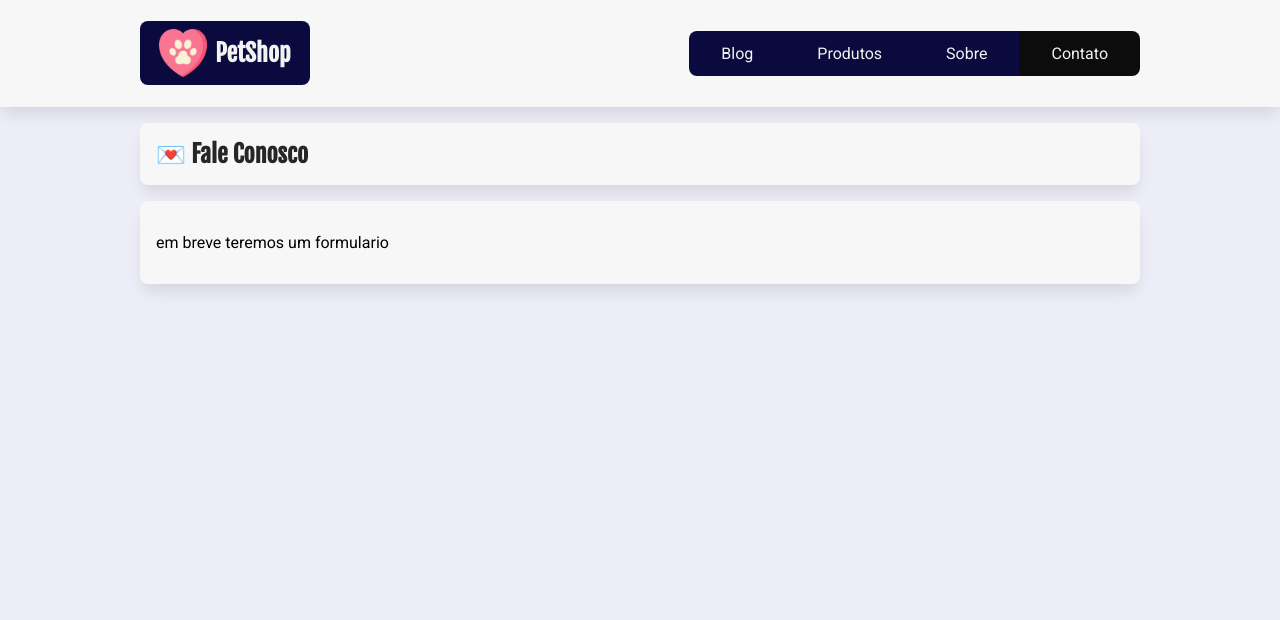
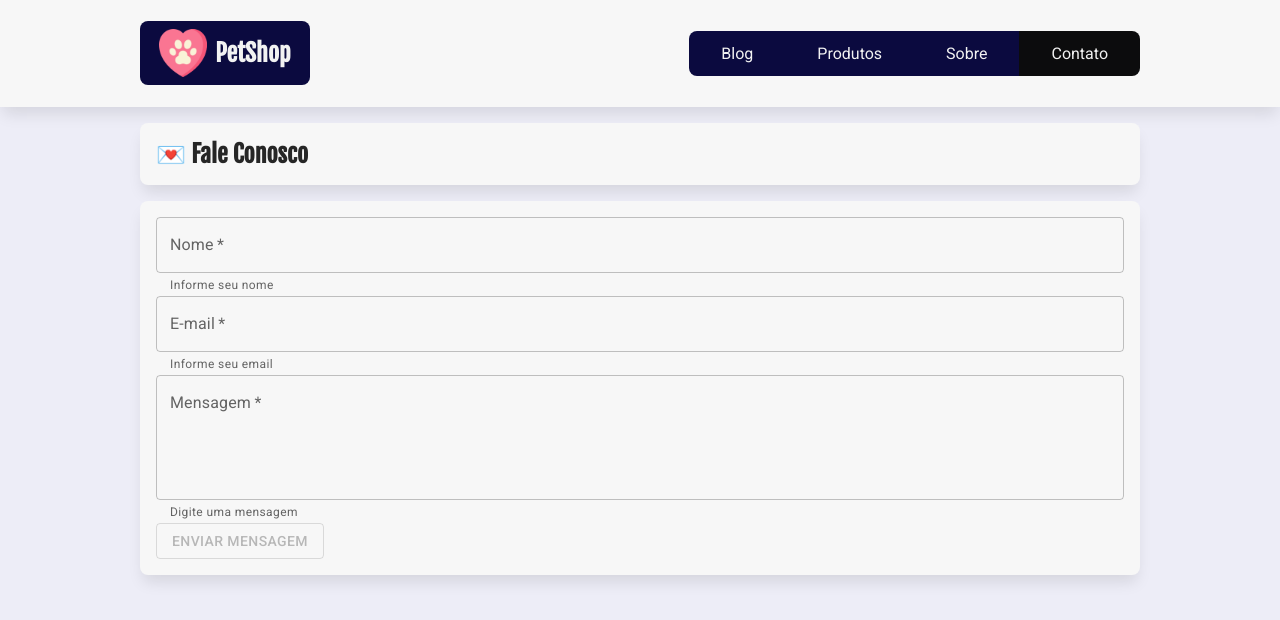
Before and after one commit to guilhermessanto/petshop-guilherme, a React (Create React App) app: page /contato in a window 1280 px wide. Shown: the top 620 px of the page. Built offline with nearby package versions, Linux system fonts and the light colour scheme.

Commit message:
form basico

```diff
--- a/package.json
+++ b/package.json
@@ -3,6 +3,9 @@
   "version": "0.1.0",
   "private": true,
   "dependencies": {
+    "@emotion/react": "^11.10.5",
+    "@emotion/styled": "^11.10.5",
+    "@mui/material": "^5.10.11",
     "@testing-library/jest-dom": "^5.16.5",
     "@testing-library/react": "^13.4.0",
     "@testing-library/user-event": "^13.5.0",
--- a/public/index.html
+++ b/public/index.html
@@ -8,6 +8,10 @@
     <meta name="description" content="Exemplo de SPA com React" />
     <link rel="apple-touch-icon" href="%PUBLIC_URL%/favicon.png" />
     <link rel="manifest" href="%PUBLIC_URL%/manifest.json" />
+    <link
+      rel="stylesheet"
+      href="https://fonts.googleapis.com/css?family=Roboto:300,400,500,700&display=swap"
+    />
     <title>PetShop</title>
   </head>
   <body>
--- a/src/pages/Contato/Contato.jsx
+++ b/src/pages/Contato/Contato.jsx
@@ -1,3 +1,4 @@
+import { TextField, Button } from "@mui/material";
 import Caixa from "../../components/Caixa/Caixa";
 import estilos from "./Contato.module.css";
 
@@ -6,7 +7,42 @@
     <section>
       <h2 className={estilos.titulo_secao}>Fale Conosco</h2>
       <Caixa>
-        <p>em breve teremos um formulario</p>
+        <form method="post">
+          <div>
+            <TextField
+              id="teste"
+              type="text"
+              label="Nome"
+              variant="outlined"
+              fullWidth
+              required
+              helperText="Informe seu nome"
+            />
+            <TextField
+              id="teste2"
+              type="email"
+              label="E-mail"
+              variant="outlined"
+              fullWidth
+              required
+              helperText="Informe seu email"
+            />
+            <TextField
+              id="test3"
+              type="text"
+              label="Mensagem"
+              multiline
+              rows={4}
+              fullWidth
+              required
+              helperText="Digite uma mensagem"
+            />
+            <div></div>
+            <Button variant="outlined" disabled>
+              ENVIAR MENSAGEM
+            </Button>
+          </div>
+        </form>
       </Caixa>
     </section>
   );
```
Also changed, not shown: 1 other file (tests, documents, lock files or other folders). Lines whose indentation alone changed are shown as unchanged.
